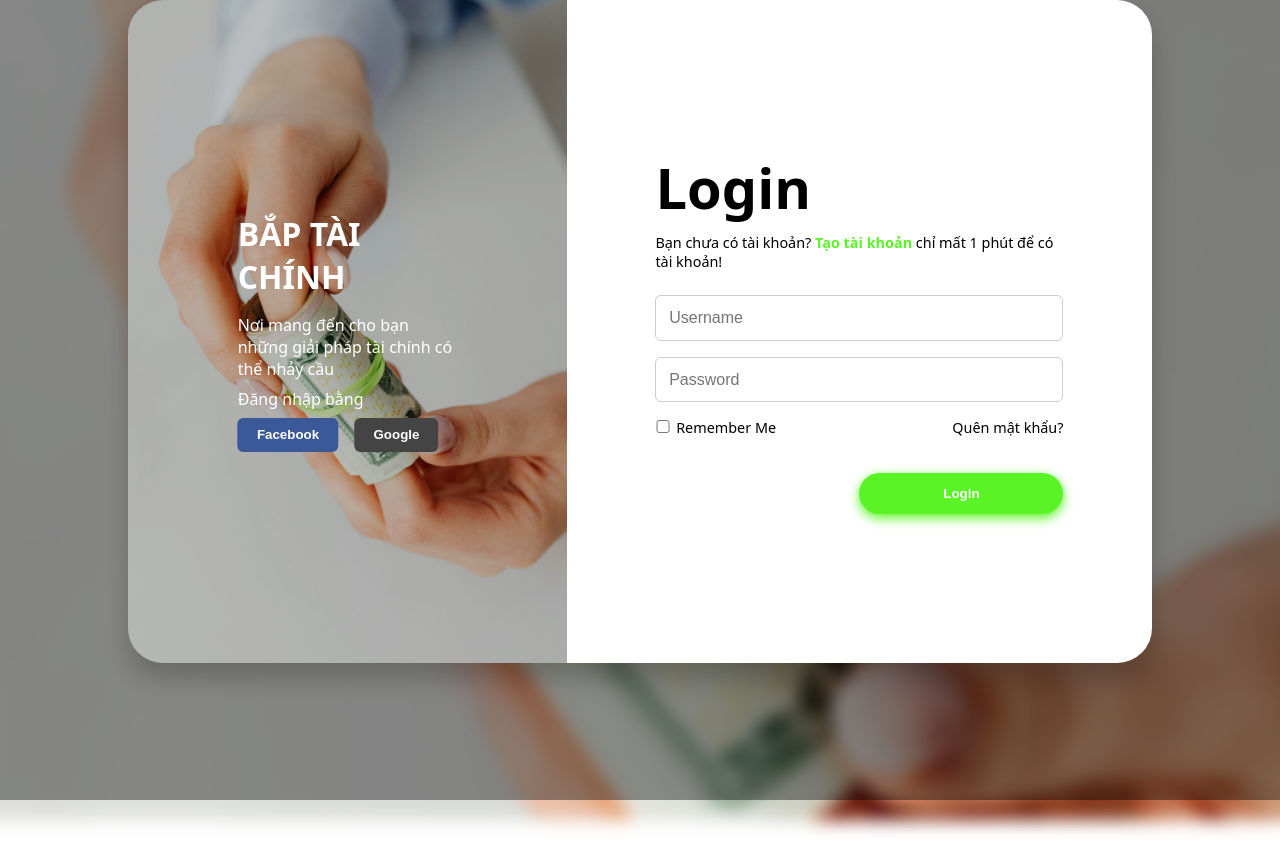
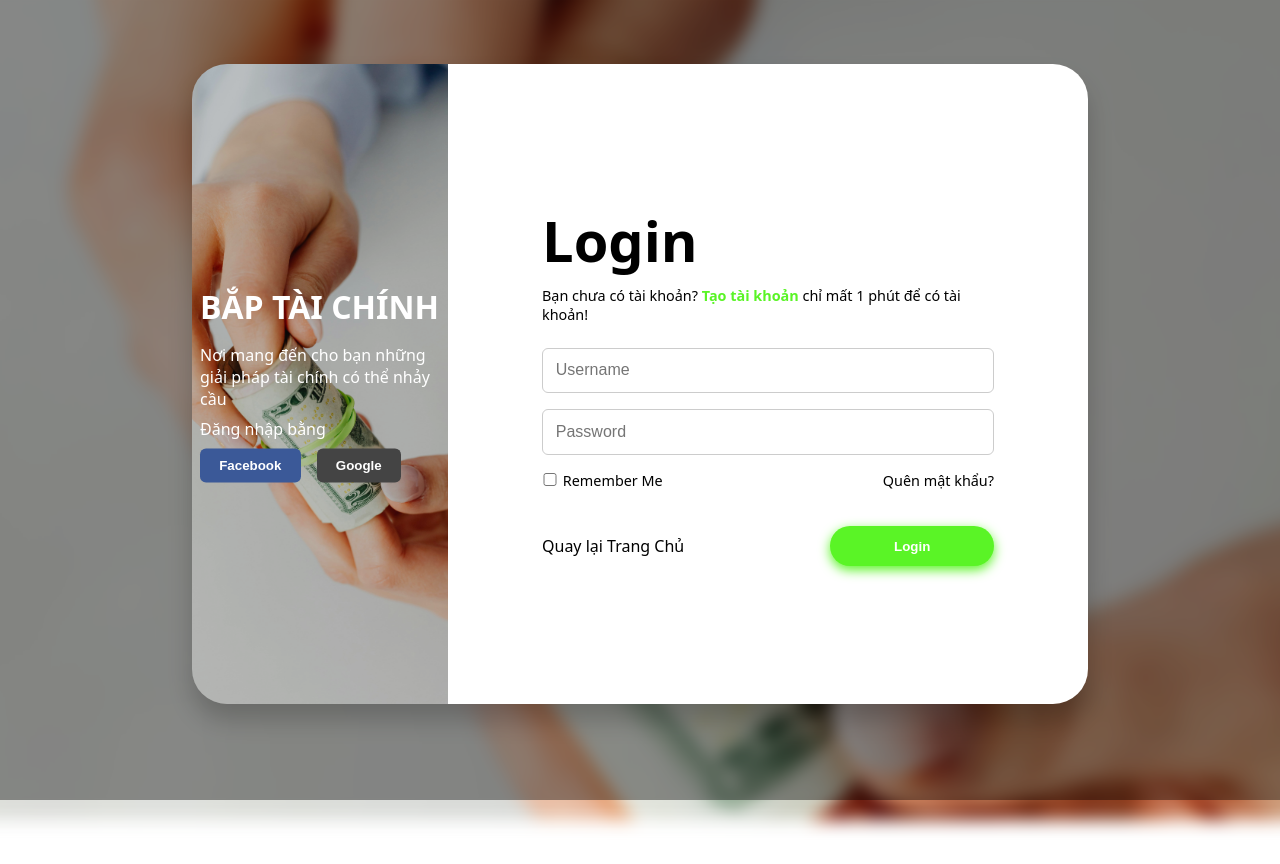
Before and after one commit to huy-bap-2209/app-tai-chinh, a React (Vite) app: page /login_register in a window 1280 px wide. Before the commit the page ends 800 px from the top, so only its background shows below. Built offline with nearby package versions, Linux system fonts and the light colour scheme.

Commit message:
update home page & form login register

```diff
--- /dev/null
+++ b/src/components/navbar/Navbar.css
@@ -0,0 +1,81 @@
+.header-container {
+  width: 100%;
+  position: fixed;
+  top: 0;
+  left: 0;
+  height: var(--header-height);
+  z-index: 10;
+}
+
+.header-container-navbar {
+  display: flex;
+  justify-content: space-around;
+  align-items: center;
+  background-color: #fff;
+  height: 100%;
+  padding: 0 1rem;
+}
+
+.header-container-navbar-title {
+  position: relative;
+  display: inline-block;
+  z-index: 1; /* text nổi lên trên */
+  color: #fff;
+  font-size: 1.4rem;
+  transform: translateY(-10px);
+}
+
+.header-container-navbar-title::after {
+  content: "";
+  position: absolute;
+  bottom: -18px; /*chỉnh  vị trí vòng tròn*/
+  left: 50%;
+  transform: translateX(-50%);
+  width: 130px; /* đường kính vòng tròn */
+  height: 130px;
+  background-color: #000;
+  border-radius: 50%;
+  z-index: -1;
+  /* clip-path: polygon(0% 50%, 100% 50%, 100% 100%, 0% 100%); */
+}
+.header-container-navbar-list {
+  display: flex;
+  gap: 0.3rem; /* khoảng cách giữa các phần tử */
+  height: 50%;
+  align-items: center;
+}
+
+.header-container-navbar-list a {
+  color: inherit;
+  text-decoration: none;
+  padding: 0.25rem 0.5rem;
+  display: inline-block;
+}
+
+.header-container-header-more-product {
+  display: inline-flex; /* đặt text và ảnh thẳng hàng */
+  align-items: center; /* canh giữa theo chiều dọc */
+  gap: 0rem; /* khoảng cách giữa text và icon */
+  cursor: pointer;
+  padding: 0.25rem 0.5rem;
+  /* color: #1100ff; */
+}
+
+/* .header-container-navbar-login-register hr{
+    color: #fff;
+    background-color: #fff;
+} */
+
+.header-container-navbar-icon {
+  margin-left: 0.4rem;
+  width: 1.4rem; /* kích thước icon */
+  height: 1.4rem;
+  object-fit: contain;
+  display: inline-block;
+}
+
+.header-container-navbar-login-register {
+  display: flex;
+  gap: 0.4rem;
+  margin-left: -10rem;
+}
--- /dev/null
+++ b/src/components/navbar/Navbar.jsx
@@ -0,0 +1,58 @@
+import React from "react";
+import { useState } from "react";
+import "./Navbar.css";
+
+function Navbar() {
+  const [openSidebar, setOpenSidebar] = useState(false);
+
+  return (
+    <div>
+      <header className="header-container">
+        <nav className="header-container-navbar">
+          <div className="header-container-navbar-circle">
+            <h2 className="header-container-navbar-title">BTC</h2>
+          </div>
+          <nav className="header-container-navbar-list">
+            <a href="#">Trang chủ</a>
+            <a href="#">Dịch vụ</a>
+            <a href="#">Giới thiệu</a>
+            <a href="#">Liên hệ</a>
+            <div className="header-container-navbar-list">
+              <div
+                className={`header-container-header-more-product ${
+                  openSidebar ? "open" : ""
+                }`}
+                onClick={() => setOpenSidebar(!openSidebar)}
+              >
+                Khám phá thêm
+                {/* <img
+                  src={downArrow}
+                  alt="Down Arrow"
+                  className="header-container-navbar-icon"
+                /> */}
+              </div>
+              {/* <img
+                src={searchIcon}
+                alt="Search"
+                className="header-container-navbar-icon"
+              /> */}
+              {/* <img
+              src={shoppingCartIcon}
+              alt="Shopping Cart"
+              className="header-container-navbar-icon"
+            /> */}
+            </div>
+          </nav>
+
+          <div className="header-container-navbar-login-register">
+            <a href="/login_register">Đăng Ký</a>
+            <hr />
+            <a href="/login_register">Đăng Nhập</a>
+          </div>
+        </nav>
+      </header>
+    </div>
+  );
+}
+
+export default Navbar;
--- a/src/pages/Home/Home.jsx
+++ b/src/pages/Home/Home.jsx
@@ -1,74 +1,43 @@
 import React from "react";
 import "./Home.css";
 
-import searchIcon from "../../images/search-icon.svg";
-import shoppingCartIcon from "../../images/shopping-cart-icon.svg";
-import downArrow from "../../images/down-arrow-icon.svg";
+// import searchIcon from "../../images/search-icon.svg";
+// import shoppingCartIcon from "../../images/shopping-cart-icon.svg";
+// import downArrow from "../../images/down-arrow-icon.svg";
 // import backgroundImg from '../../images/background-home-page.jpg'
-import { useState } from "react";
+import rightArrowIcon from "../../images/right-arrow-icon.svg";
+import Navbar from "../../components/navbar/Navbar";
 
 function Home() {
-  const [openSidebar, setOpenSidebar] = useState(false);
   return (
     <div className="home-container">
       {/* navbar */}
-      <header className="home-container-header">
-        <nav className="home-container-navbar">
-          <div className="home-container-navbar-circle">
-            <h2 className="home-container-navbar-title">BTC</h2>
-          </div>
-          <nav className="home-container-navbar-list">
-            <a href="#">Trang chủ</a>
-            <a href="#">Dịch vụ</a>
-            <a href="#">Giới thiệu</a>
-            <a href="#">Liên hệ</a>
-          </nav>
-          <div className="home-container-navbar-list">
-            <div
-              className={`home-container-header-more-product ${
-                openSidebar ? "open" : ""
-              }`}
-              onClick={() => setOpenSidebar(!openSidebar)}
-            >
-              Khám phá thêm
-              <img
-                src={downArrow}
-                alt="Down Arrow"
-                className="home-container-navbar-icon"
-              />
-            </div>
-            <img
-              src={searchIcon}
-              alt="Search"
-              className="home-container-navbar-icon"
-            />
-            <img
-              src={shoppingCartIcon}
-              alt="Shopping Cart"
-              className="home-container-navbar-icon"
-            />
-          </div>
-        </nav>
-      </header>
+      <Navbar />
       {/* main content */}
       <div className="home-container-content">
         <p className="home-container-content-desc">
-          Ưu đãi 20% cho khách hàng đầu tiên
+          Ưu đãi HẤP DẪN cho khách hàng đầu tiên
         </p>
         <h1 className="home-container-content-title">
-          NHẬN ƯU ĐÃI LÊN TỚI 70% GIÁ TRỊ VAY KHI THANH TOÁN TẠI QUẦY
+          NHẬN <span>ƯU ĐÃI LÊN TỚI 70%</span> GIÁ TRỊ VAY KHI THANH TOÁN TẠI
+          QUẦY
         </h1>
         <p className="home-container-content-desc">
           Giải ngân thần tốc chỉ trong 10 phút
         </p>
-        <button className="home-container-content-all-product">
-          Tất cả dịch vụ
+        <button className="home-container-content-btn">
+          VAY NGAY
+          <img
+            src={rightArrowIcon}
+            alt=""
+            className="home-container-content-btn-img"
+          />
         </button>
-      </div>
-
-      <div className="home-navigation">
-        <a href="">Quay lại</a>
-        <a href="">Tiếp theo</a>
+        <div className="home-navigation">
+          <a href="">QUAY LẠI</a>
+          <hr />
+          <a href="">TIẾP THEO</a>
+        </div>
       </div>
 
       <footer className="home-container-footer"></footer>
--- a/src/pages/Login_Register/Login_Register.css
+++ b/src/pages/Login_Register/Login_Register.css
@@ -3,8 +3,8 @@
   display: flex;
   font-family: system-ui, sans-serif;
   min-height: 80vh;
-  margin: 0 auto; /*căn giữa*/
-  width: 80%; /*chiếm 90% width viewport*/
+  margin: 5% auto; /*căn giữa*/
+  width: 70%; /*chiếm 90% width viewport*/
   max-width: 80vw; /*tối đa 90% viewport width*/
   border-radius: 2%;
   overflow: hidden;
@@ -70,10 +70,61 @@
   /* padding: 1rem; */
   text-align: left;
 }
+.background__login-img {
+  width: 100%;
+  height: 100%;
+  object-fit: cover;
+}
+
+.overlay {
+  position: absolute;
+  top: 0;
+  left: 0;
+  width: 100%;
+  height: 100%;
+  background-color: rgba(0, 0, 0, 0.2);
+}
+
+/* text trên ảnh */
+.text-overlay {
+  position: absolute;
+  top: 50%;
+  left: 50%;
+  transform: translate(-50%, -50%);
+  color: #fff;
+  /* padding: 1rem; */
+  text-align: left;
+}
+.background__login-img {
+  width: 100%;
+  height: 100%;
+  object-fit: cover;
+}
+
+.overlay {
+  position: absolute;
+  top: 0;
+  left: 0;
+  width: 100%;
+  height: 100%;
+  background-color: rgba(0, 0, 0, 0.2);
+}
+
+/* text trên ảnh */
+.text-overlay {
+  position: absolute;
+  top: 50%;
+  left: 50%;
+  transform: translate(-50%, -50%);
+  color: #fff;
+  /* padding: 1rem; */
+  text-align: left;
+}
 
 .text-overlay h2 {
   font-size: 2rem;
   margin-bottom: 1rem;
+  width: 15rem;
 }
 
 .text-overlay p {
@@ -171,16 +222,46 @@
   cursor: pointer;
 }
 
+.login-form p {
+  font-size: 0.9rem;
+  margin-bottom: 1.5rem;
+}
+
+.login-form input {
+  width: 100%;
+  padding: 0.8rem;
+  margin-bottom: 1rem;
+  border-radius: 6px;
+  border: 1px solid #ccc;
+  font-size: 1rem;
+}
+
+.login-options {
+  display: flex;
+  /* align-items: center; */
+  justify-content: space-between;
+  font-size: 0.9rem;
+  margin-bottom: 1.5rem;
+}
+
+.create-account-link {
+  cursor: pointer;
+}
+
 .login-options input[type="checkbox"] {
   margin-right: 0.3rem;
   width: 1rem;
   accent-color: #5af426;
 }
 
+.login-options-checkbox {
+  cursor: pointer;
+}
+
 .btn-login {
-  width: 50%;
+  width: 65%;
   padding: 0.8rem;
-  margin-left: 50%;
+  /* margin-left: 50%; */
   border: none;
   border-radius: 50px;
   background: #5af426;
@@ -195,22 +276,47 @@
   box-shadow: 0 6px 18px rgb(56, 223, 0);
 }
 
+.back-home-page-btn-login {
+  display: flex;
+  align-items: center;
+}
+
+.back-home-page-btn-login a {
+  width: 35rem;
+}
+
 /* Responsive */
 @media (max-width: 768px) {
   .login-register-wrapper {
     flex-direction: column;
-    width: 95%;
+    min-height: auto; /* để nội dung tự cao theo form */
   }
 
   .login-register-left,
   .login-register-right {
-    flex: unset;
     width: 100%;
-    height: 50vh;
+    flex: unset; /* bỏ flex để lấy width 100% */
+    height: auto; /* cho left layout tự động cao */
+  }
+
+  .login-register-left {
+    display: none;
   }
 
   .login-form {
-    max-width: 90%;
-    padding: 2vh;
+    width: 90%;
+    max-width: 400px; /* tránh quá rộng */
+    padding: 2rem;
+  }
+
+  .login-options {
+    flex-direction: column;
+    align-items: flex-start;
+  }
+
+  .back-home-page-btn-login {
+    display: flex;
+    flex-direction: column;
+    gap: 1rem;
   }
 }
--- a/src/pages/Login_Register/Login_Register.jsx
+++ b/src/pages/Login_Register/Login_Register.jsx
@@ -1,6 +1,6 @@
 import { useState } from "react";
 import "./Login_Register.css";
-import LogoLogin from "../../images/logo_login.svg";
+// import LogoLogin from "../../images/logo_login.svg";
 import BackgroundLogin from "../../images/loan-img-3.jpg";
 
 function Login_Register() {
@@ -84,10 +84,12 @@ function Login_Register() {
               <a href="">Cần trợ giúp?</a>
             )}
           </div>
-
-          <button type="submit" className="btn-login">
-            {isLoginRegister}
-          </button>
+          <div className="back-home-page-btn-login">
+            <a href="/home_page">Quay lại Trang Chủ</a>
+            <button type="submit" className="btn-login">
+              {isLoginRegister}
+            </button>
+          </div>
         </form>
       </div>
     </div>
```
Also changed, not shown: src/pages/Home/Home.css (+55 -77 lines), src/images/right-arrow-icon.svg (added), 1 other file (tests, documents, lock files or other folders).
